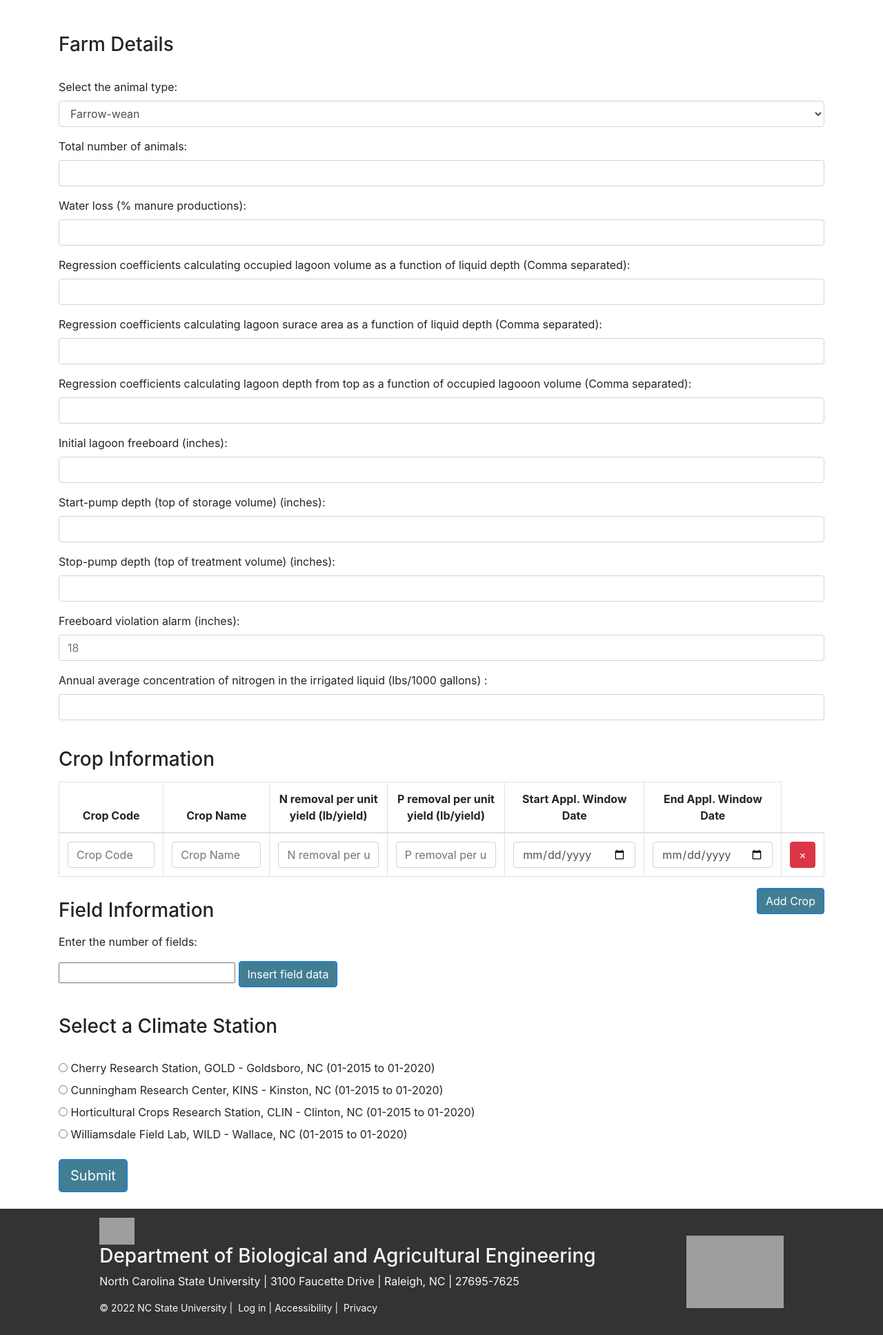
After one commit to zedunaid/RISF, a Flask app: template templates/manual.html in a window 1280 px wide. The commit adds this page. Shown: the whole page at 69% size. Run offline with Flask 2, Linux system fonts and the light colour scheme; the template is opened without the code that fills it, so the values that code supplies are empty; some libraries are stand-ins or nearby versions; grey boxes are pictures that could not be loaded.

Commit message:
Manual input functionality with visualizations

```diff
--- a/app.py
+++ b/app.py
@@ -1,6 +1,9 @@
 from flask import Flask, render_template, request, send_file
 from RISF.RISF import *
-
+import time
+import calendar
+import os
+import glob
 app = Flask(__name__)
 var = {}
 
@@ -15,6 +18,23 @@ def getSimulationReport(farmFile, fieldFile, climateFile):
 
     # Get New Depths and Irrigate fields
     obj.readInputFile(climateFile)
+    return obj.file_name
+
+def getManualSimulationReport(inputdata):
+    file_path = {'GOLD': os.path.join('Input_files','GOLD_2015-2020.xlsx'),
+                 'KINS': os.path.join('Input_files','KINS_2015_2020.xlsx'),
+                 'CLIN': os.path.join('Input_files','CLIN_2015_2020.xlsx'),
+                 'WILD': os.path.join('Input_files','WILD_2015-2020.xlsx')
+                }
+    print('File path',file_path)
+    station = inputdata['station']
+    obj = RISF()
+    # Get Farm Details from Manual
+    obj.getManualFarmDetails(inputdata)
+    # #Get Field Details from Manual
+    obj.getManualFieldDetails(inputdata)
+    # Get New Depths and Irrigate fields
+    obj.readInputFile(file_path[station])
     return obj.file_name
 
 
@@ -33,8 +53,42 @@ def submitFile():
 def hello_world():
     #  getSimulationReport()
 
+    return render_template('home.html')
+
+@app.route('/upload', methods=['POST'])
+def upload_data():
+    #  getSimulationReport()
+
     return render_template('index.html')
 
+@app.route('/manualhome', methods=['POST'])
+def manual_home():
+    return render_template('manual.html')
 
-#if __name__ == '__main__':
-#    app.run(host='0.0.0.0',port=5000,debug=True)
+@app.route('/manual', methods=['POST'])
+def manual_data():
+    if request.method == "POST":
+        inputdata = request.form
+        result_file = inputdata['station']+ "_"+ str(calendar.timegm(time.gmtime()))+ ".xlsx"
+        FileName = getManualSimulationReport(inputdata)
+    return render_template('report.html')
+    #return send_file(FileName, as_attachment=True, download_name=result_file)
+
+@app.route('/download', methods=['POST'])
+def download_report():
+    FileName = glob.glob(os.path.join('Output_Files','*.xlsx'))[0]
+    out_file_name = FileName.split('/')[1]
+    return send_file(FileName, as_attachment=True, download_name=out_file_name)
+
+@app.route('/visualize', methods=['POST'])
+def visualize_data():
+    FileName = glob.glob(os.path.join('Output_Files','*.xlsx'))[0]
+    #out_file_name = FileName.split('/')[1]
+    obj = RISF()
+    string, vol_field_data, nitro_field_data = obj.visualize(FileName)
+    vol_field_data = vol_field_data.applymap(lambda x: "{:,}".format(x) if isinstance(x, int) else x)
+    nitro_field_data = nitro_field_data.applymap(lambda x: "{:.2f}".format(x) if isinstance(x, float) else x)
+    return render_template('visualize.html',plot=string,  table=vol_field_data.reset_index().to_html(classes="data",index=False, header=True), table2=nitro_field_data.reset_index().to_html(classes="data",index=False, header=True))
+
+if __name__ == '__main__':
+    app.run(host='0.0.0.0',port=5000,debug=True)
--- a/static/css/index.css
+++ b/static/css/index.css
@@ -6,7 +6,7 @@ body {
 }
 .sub_div {
     display: flex;
-    position: absolute;
+    position: relative;
     bottom: 0px;
     width: 100%;
     background-color: #333;
@@ -49,6 +49,10 @@ h4 {
     text-align: center;
     margin: 0 0 3.5rem 0;
 }
+.table-sortable tbody tr {
+    cursor: move;
+}
+
 
 .btn.btn-primary {
     background-color: #427E93;
--- /dev/null
+++ b/templates/manual.html
@@ -0,0 +1,247 @@
+<!DOCTYPE html>
+<html>
+    <head>
+        <title>RISF Bio Department</title>
+        <meta charset="utf-8">
+        <meta name="viewport" content="width=device-width, initial-scale=1">
+        <link rel="stylesheet" href="https://cdn.jsdelivr.net/npm/bootstrap@4.6.1/dist/css/bootstrap.min.css">
+        <link rel="stylesheet" href="{{ url_for('static', filename='css/index.css') }}">
+        <link rel="shortcut icon" href="{{ url_for('static', filename='barn.ico') }}">
+        <script src="https://cdn.jsdelivr.net/gh/alpinejs/alpine@v2.8.0/dist/alpine.min.js"></script>
+        <script src="https://cdn.jsdelivr.net/npm/jquery@3.6.0/dist/jquery.slim.min.js"></script>
+        <link  rel="stylesheet" href="https://cdnjs.cloudflare.com/ajax/libs/font-awesome/5.15.2/css/all.min.css"></link>
+        <script src="https://cdn.jsdelivr.net/npm/popper.js@1.16.1/dist/umd/popper.min.js"></script>
+        <script src="https://cdn.jsdelivr.net/npm/bootstrap@4.6.1/dist/js/bootstrap.bundle.min.js"></script>
+
+        <script src="https://cdn.ncsu.edu/brand-assets/utility-bar/ub.php?googleCustomSearchCode=RISF&placeholder=RISF&maxWidth=1100&color=gray&showBrick=1"></script>
+    </head>
+    <body>
+        <div class="container-md"><br/><br/>
+            <h3>Farm Details</h3> <br/>
+            <form method="POST" action="/manual"  enctype = "multipart/form-data">
+              <div class="form-group">
+                <label for="animaltype">Select the animal type:</label>
+                <select class="form-control" name="animaltype">
+                  <option>Farrow-wean</option>
+                  <option>Farrow-feeder</option>
+                  <option>Farrow-finish</option>
+                  <option>Wean-feeder</option>
+                  <option>Wean-finish</option>
+                  <option>Feeder-finish</option>
+                </select>
+              </div>
+              <div class="form-group">
+                <label for="avgnumofanimals">Total number of animals:</label>
+                <input type="text" class="form-control" name="avgnumofanimals">
+              </div>
+              <div class="form-group">
+                <label for="percentwaterloss"> Water loss (% manure productions):</label>
+                <input type="text" class="form-control" name="percentwaterloss">
+              </div>
+              <div class="form-group">
+                <label for="coeffvol">Regression coefficients calculating occupied lagoon volume as a function of liquid depth (Comma separated):</label>
+                <input type="text" class="form-control" name="coeffvol">
+              </div>
+              <div class="form-group">
+                <label for="coeffarea">Regression coefficients calculating lagoon surace area as a function of liquid depth (Comma separated):</label>
+                <input type="text" class="form-control" name="coeffarea">
+              </div>
+              <div class="form-group">
+                <label for="coeffdepth">Regression coefficients calculating lagoon depth from top as a function of occupied lagooon volume (Comma separated):</label>
+                <input type="text" class="form-control" name="coeffdepth">
+              </div>
+              <div class="form-group">
+                <label for="initdepth">Initial lagoon freeboard (inches):</label>
+                <input type="text" class="form-control" name="initdepth">
+              </div>
+              <div class="form-group">
+                <label for="irrigationstartdepth">Start-pump depth (top of storage volume) (inches):</label>
+                <input type="text" class="form-control" name="irrigationstartdepth">
+              </div>
+              <div class="form-group">
+                <label for="irrigationstopdepth">Stop-pump depth (top of treatment volume) (inches):</label>
+                <input type="text" class="form-control" name="irrigationstopdepth">
+              </div>
+              <div class="form-group">
+                <label for="floodingdepth">Freeboard violation alarm (inches):</label>
+                <input type="text" class="form-control" name="floodingdepth" placeholder="18">
+              </div>
+              <div class="form-group">
+                <label for="avgnitroconcentration">Annual average concentration of nitrogen in the irrigated liquid (lbs/1000 gallons) :</label>
+                <input type="text" class="form-control" name="avgnitroconcentration">
+              </div><br/>
+
+              <div class="form-group">
+                <label for="dynamicInputContainer"><h3>Crop Information</h3> </label>
+                <div class="row clearfix">
+                  <div class="col-md-12 table-responsive">
+                  <table class="table table-bordered table-hover table-sortable" id="tab_logic">
+                    <thead>
+                      <tr>
+                        <th class="text-center">
+                          Crop Code
+                        </th>
+                        <th class="text-center">
+                          Crop Name
+                        </th>
+                        <th class="text-center">
+                          N removal per unit yield (lb/yield)
+                        </th>
+                        <th class="text-center">
+                          P removal per unit yield (lb/yield)
+                        </th>
+                          <th class="text-center">
+                            Start Appl. Window Date
+                        </th>
+                        <th class="text-center">
+                          End Appl. Window Date
+                        </th>
+                            <th class="text-center" style="border-top: 1px solid #ffffff; border-right: 1px solid #ffffff;">
+                        </th>
+                      </tr>
+                    </thead>
+                    <tbody>
+                        <tr id='addr0' data-id="0" class="hidden">
+                        <td data-name="cropcode">
+                            <input type="text" name='cropcode0'  placeholder='Crop Code' class="form-control"/>
+                        </td>
+                        <td data-name="cropname">
+                            <input type="text" name='cropname0' placeholder='Crop Name' class="form-control"/>
+                        </td>
+                        <td data-name="nremovalperyield">
+                          <input type="text" name='nremovalperyield0' placeholder='N removal per unit yield (lb/yield)' class="form-control"/>
+                      </td>
+                      <td data-name="premovalperyield">
+                        <input type="text" name='premovalperyield0' placeholder='P removal per unit yield (lb/yield)' class="form-control"/>
+                    </td>
+                    <td data-name="startwindow">
+                      <input type="date" name='startwindow0' placeholder='Start Appl. Window Date' class="form-control"/>
+                    </td>
+                    <td data-name="endwindow">
+                      <input type="date" name='endwindow0' placeholder='End Appl. Window Date' class="form-control"/>
+                    </td>
+                        <td data-name="del">
+                            <button name="del0" class='btn btn-danger glyphicon glyphicon-remove row-remove'><span aria-hidden="true">×</span></button>
+                        </td>
+                      </tr>
+                    </tbody>
+                  </table>
+                </div>
+              </div>
+              <a id="add_row" class="btn btn-primary float-right">Add Crop</a>
+              </div>
+              <script>
+  $(document).ready(function(){
+    var i=1;
+    $("#add_row").click(function(){
+      $('#tab_logic').append('<tr id="addr'+(i)+'" data-id="'+(i)+'"></tr>');
+      $('#addr'+(i)).html("<td data-name='cropcode'><input name='cropcode"+i+"' type='text' placeholder='Crop Code' class='form-control'/></td><td data-name='cropname'><input  name='cropname"+i+"' type='text' placeholder='Crop Name' class='form-control'/></td><td data-name='nremovalperyield'><input  name='nremovalperyield"+i+"' type='text' placeholder='N removal per unit yield (lb/yield)' class='form-control'/></td><td data-name='premovalperyield'><input  name='premovalperyield"+i+"' type='text' placeholder='P removal per unit yield (lb/yield)' class='form-control'/></td><td data-name='startwindow'><input  name='startwindow"+i+"' type='date' placeholder='Start Appl. Window Date' class='form-control'/></td><td data-name='endwindow'><input  name='endwindow"+i+"' type='date' placeholder='End Appl. Window Date' class='form-control'/></td><td data-name='del'><button name='del"+i+"' class='btn btn-danger glyphicon glyphicon-remove row-remove'><span aria-hidden='true'>×</span></button></td>");
+      i++;
+    });
+    $(document).on("click",".row-remove",function(){
+      i--;
+      $(this).closest("tr").remove();
+    });
+  });
+
+              </script>
+
+              <div class="form-group">
+              <label for="fieldInformation"><h3>Field Information</h3> </label>
+              <p>Enter the number of fields:</p>
+              <input type="text" id="rowCount">
+              <button type="button" class="btn btn-primary" onclick="generateTable()">Insert field data</button>
+              <br><br>
+              <table id="tableInput" class="table table-bordered"></table>
+              </div>
+
+              <script>
+                function generateTable() {
+                  var rowCount = parseInt(document.getElementById("rowCount").value);
+                  var table = document.getElementById("tableInput");
+
+                  // Clear the existing table
+                  while (table.rows.length > 0) {
+                    table.deleteRow(0);
+                  }
+
+                  // Create the table header
+                  var header = table.createTHead();
+                  var row = header.insertRow(0);
+                  var cell1 = row.insertCell(0);
+                  var cell2 = row.insertCell(1);
+                  var cell3 = row.insertCell(2);
+                  var cell4 = row.insertCell(3);
+
+                  cell1.innerHTML = "<b>Field ID</b>";
+                  cell2.innerHTML = "<b>Field Area (acre)</b>";
+                  cell3.innerHTML = "<b>Crop type</b>";
+                  cell4.innerHTML = "<b>Crop yield (yield unit/acre)</b>";
+                  // Create the table rows
+                  for (var i = 0; i < rowCount; i++) {
+                    var row = table.insertRow(-1);
+                    var cell1 = row.insertCell(0);
+                    var cell2 = row.insertCell(1);
+                    var cell3 = row.insertCell(2);
+                    var cell4 = row.insertCell(3);
+                    cell1.innerHTML = "<input type='text' placeholder='Field ID' name='fieldid"+i+"' class='form-control'>";
+                    cell2.innerHTML = "<input type='text' placeholder='Field Area (acre)' name='fieldarea"+i+"' class='form-control'>";
+                    cell3.innerHTML = "<input type='text' placeholder='Crop type' name='fieldcroptype"+i+"' class='form-control'>";
+                    cell4.innerHTML = "<input type='text' placeholder='Crop yield (yield unit/acre)' name='fieldcropyield"+i+"' class='form-control'>";
+                  }
+                }
+              </script>
+              <div class="form-group">
+                <h3>Select a Climate Station</h3> <br/>
+                  <div class="radio">
+                    <label><input type="radio" name="station" value="GOLD">  Cherry Research Station, GOLD - Goldsboro, NC (01-2015 to 01-2020)</label>
+                  </div>
+                  <div class="radio">
+                    <label><input type="radio" name="station" value="KINS">  Cunningham Research Center, KINS - Kinston, NC (01-2015 to 01-2020)</label>
+                  </div>
+                  <div class="radio">
+                    <label><input type="radio" name="station" value="CLIN">  Horticultural Crops Research Station, CLIN - Clinton, NC (01-2015 to 01-2020)</label>
+                  </div>
+                  <div class="radio">
+                    <label><input type="radio" name="station" value="WILD">  Williamsdale Field Lab, WILD - Wallace, NC (01-2015 to 01-2020)</label>
+                  </div>
+              </div>
+              <button type="submit" class="btn btn-primary btn-lg">Submit</button>
+            </form>
+            </div> <br/>
+    <div class="sub_div">
+        <div class="footer-style">
+            <div class="footer-ncsu">
+                <div>
+                    <div class="col-xs-12">
+                        <a href="https://www.ncsu.edu/"><img style="width: 4vw" src="https://www.bae.ncsu.edu/wp-content/themes/riddick/dist/images/ncstate-logos/ncstate-type-2x1-wht.png"></a>
+                    </div>
+                </div>
+                <div>
+                    <div class="col-xs-12">
+                        <h3 class="text-light">Department of Biological and Agricultural Engineering</h3>
+                    </div>
+                </div>
+                <div>
+                    <div class="col-xs-12">
+                        <p class="text-light">North Carolina State University |
+                            3100 Faucette Drive | Raleigh, NC | 27695-7625                            </p>
+                    </div>
+                </div>
+                <div>
+                    <div class="col-xs-12">
+                        <p class="small text-light">
+                            © 2022 <a class="text-light" href="http://www.ncsu.edu" target="_blank"> NC State University</a>&nbsp;|&nbsp;
+                            <a class="text-light" href="https://www.bae.ncsu.edu/wp-admin/">Log in</a>&nbsp;|&nbsp;<a class="text-light" href="http://accessibility.ncsu.edu/" target="_blank">Accessibility</a>&nbsp;|&nbsp;
+                            <a class="text-light" href="http://www.ncsu.edu/privacy/" target="_blank">Privacy</a>
+                        </p>
+                    </div>
+                </div>
+            </div>
+            <div class="footer-ncsu">
+                <img style="width: 11vw" src="https://www.bae.ncsu.edu/wp-content/uploads/2017/02/bae_new-drop-1800.png">
+            </div>
+        </div>
+    </div>
+</body>
+</html>
```
Also changed, not shown: RISF/RISF.py (+162 -16 lines), templates/home.html (added, +65 -0 lines), templates/report.html (added, +65 -0 lines), templates/visualize.html (added, +46 -0 lines), 7 other files.
